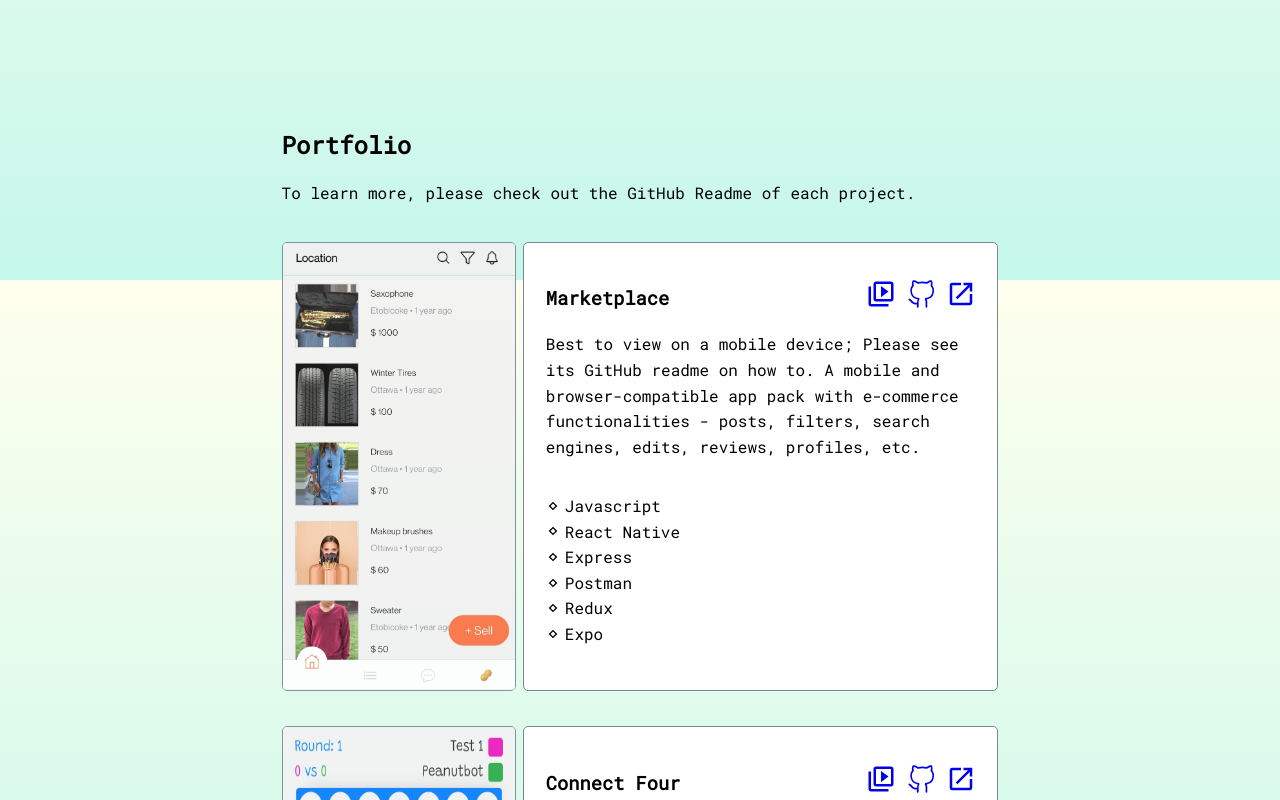
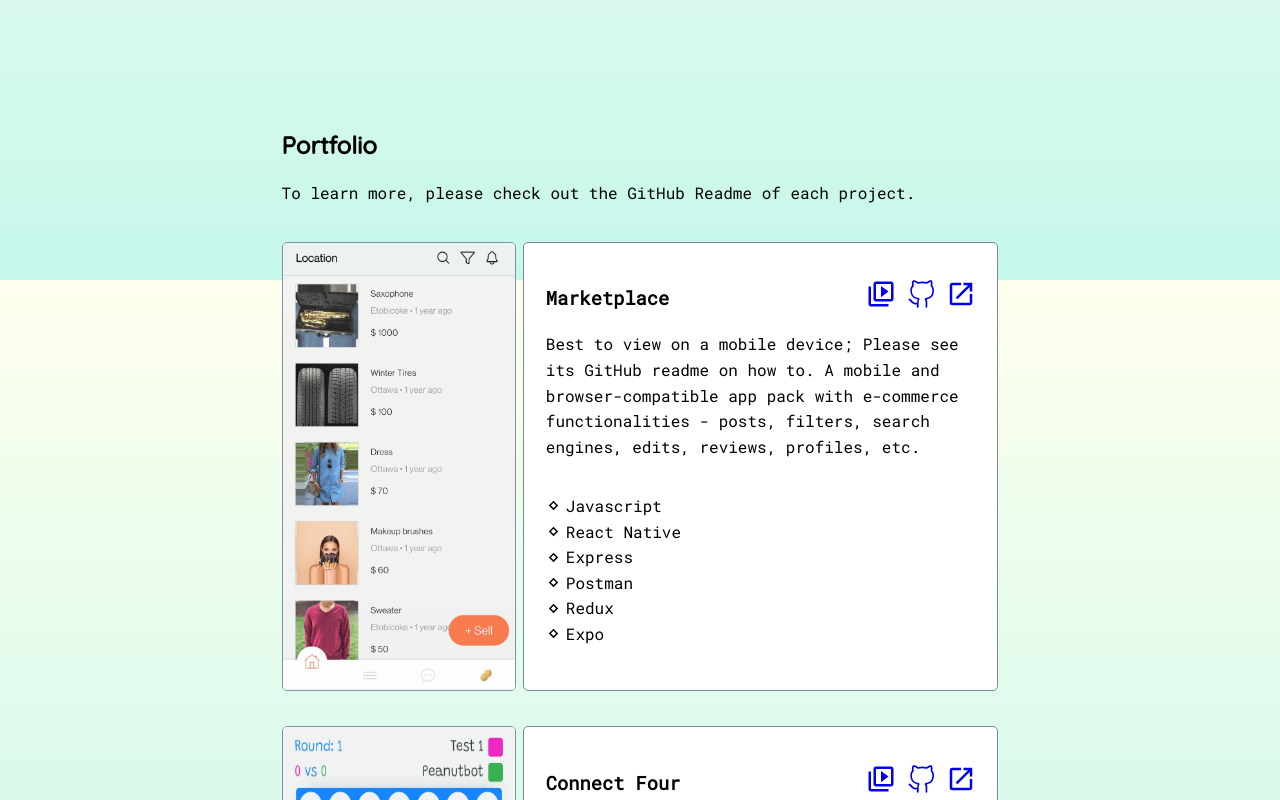
Before and after one commit to pea-nut-z/portfolio, a React (Create React App) app: page / in a window 1280 px wide. Shown: the part 1320-2120 px from the top of the page. Built offline with nearby package versions, Linux system fonts and the light colour scheme; a web font is replaced by a local one.

Commit message:
clean up code

```diff
--- a/src/App.css
+++ b/src/App.css
@@ -14,13 +14,13 @@
   --large-font-size:1.6rem;
   --xlarge-font-size:2rem;
   --xxlarge-font-size:3rem;
-
   --gray-border: var(--gray) solid 1px;
   --small-round:5px;
   --section-margin: 0 auto;
   --section-top-padding: 30%;
   --item-margin: 5% auto;
   --image-opacity: 0.9;
+  --small-icon: 15px;
   --medium-icon: 30px;
   --large-icon: 55px;
 }
@@ -54,6 +54,7 @@ h1,
 h2{
   margin:0;
   padding: 0;
+  font-family: Quicksand;
 }
 
 .menu-bar{
@@ -314,6 +315,7 @@ width: 80%;
 
 .bullet-point{
 margin-right: 5px;
+font-size: var(--small-icon)
 }
 
 .contact{
@@ -379,12 +381,12 @@ body{
 }
 
 .greet{
-  font-size: var(--medium-font-size);
+  font-size: var(--xlarge-font-size);
 }
 
 .hello,
 .name{
-  font-size: var(--xlarge-font-size);
+  font-size: var(--xxlarge-font-size);
 }
 
 .stack{
@@ -504,19 +506,4 @@ margin: var(--item-margin);
 .box-button{
   font-size: var(--xlarge-font-size);
 }
-
-/* .corner-name{
-  right:-50px;
-  bottom:-60px;
-} */
- /* .about,
- .stack,
- .portfolio{
-  margin: 0;
-  padding: 0;
- } */
-
-/* .content{
-  width:100%
-} */
 }
--- a/src/App.js
+++ b/src/App.js
@@ -49,7 +49,7 @@ function App() {
           <title>About Me</title>
           <div className="about-content">
             <p className="greet">
-              <span className="hello">Hello 👋 </span>, welcome to{" "}
+              <span className="hello">Hello 👋</span>, welcome to{" "}
               <span className="name">Pauline</span>
               's portfolio.
             </p>
@@ -90,10 +90,8 @@ function App() {
         </section>
 
         <section id="Portfolio" className="portfolio">
-          {/* <div className="portfolio-top"> */}
           <h1>Portfolio</h1>
           <p>To learn more, please check out the GitHub Readme of each project.</p>
-          {/* </div> */}
           <ul>
             {data.portfolio.map((proj) => {
               return (
@@ -142,8 +140,7 @@ function App() {
                         {proj.stack.map((stack) => {
                           return (
                             <li key={`${proj.title}-${stack}`} className="project-stack-item">
-                              <VscDebugBreakpointLogUnverified size={14} className="bullet-point" />{" "}
-                              {stack}
+                              <VscDebugBreakpointLogUnverified className="bullet-point" /> {stack}
                             </li>
                           );
                         })}
```
